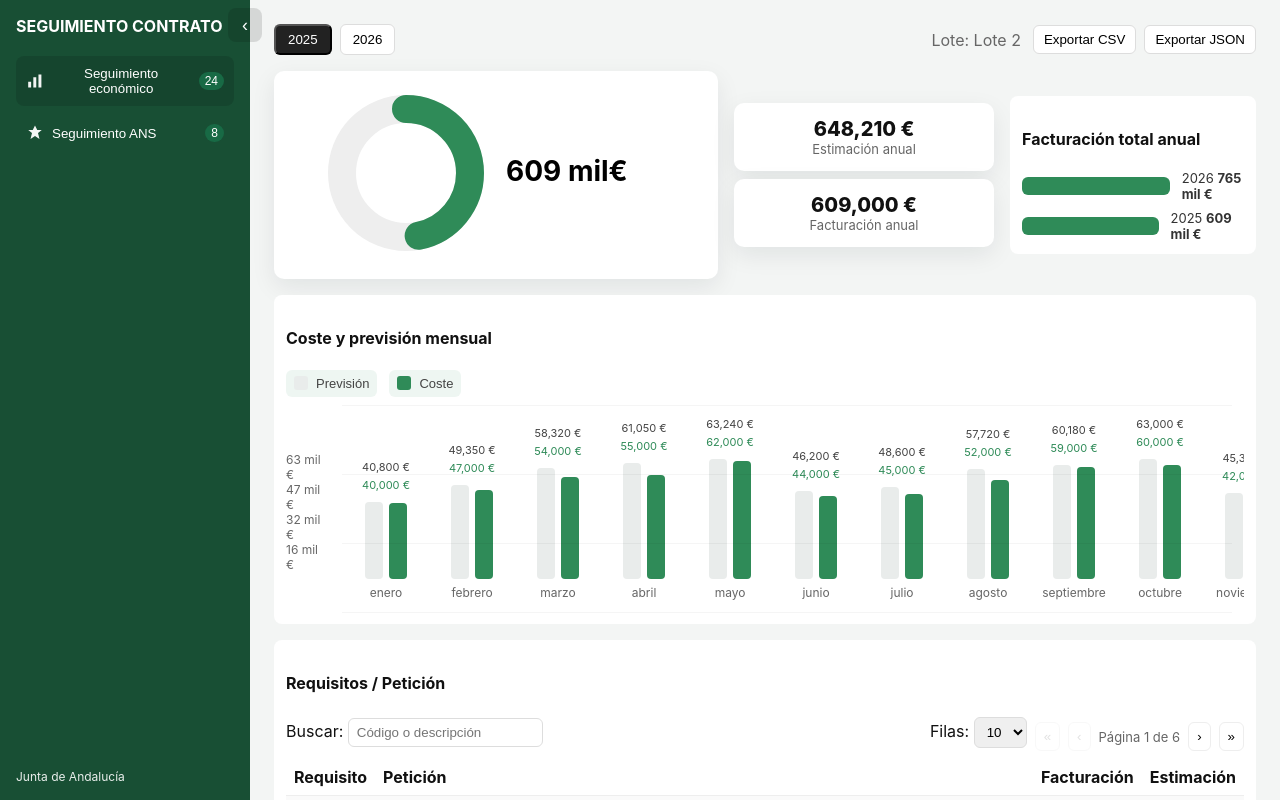
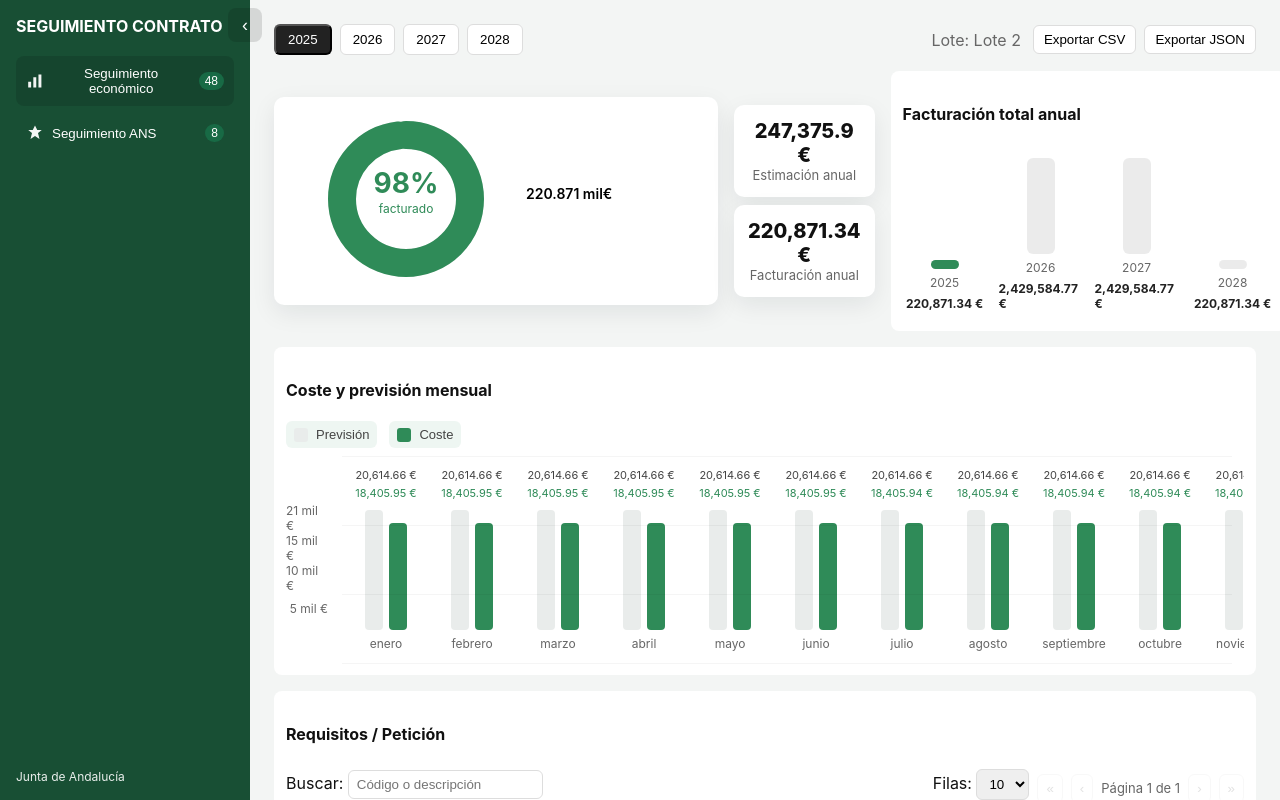
Before and after one commit to nachopavon/testdashboard, a React (Vite) app: page / in a window 1280 px wide. Built offline with nearby package versions, Linux system fonts and the light colour scheme.

Commit message:
Añadir nuevos estilos CSS y lógica para la visualización de datos anuales en el componente Economic

```diff
--- a/src/components/Economic.module.css
+++ b/src/components/Economic.module.css
@@ -15,6 +15,12 @@
 .compItem{display:flex; align-items:center; gap:12px}
 .compBar{height:18px; background:var(--accent); border-radius:6px}
 .compLabel{font-size:13px; color:#333}
+.yearGrid{display:flex; gap:12px; align-items:end; padding:8px 0}
+.yearItem{display:flex; flex-direction:column; align-items:center; gap:6px; width:84px}
+.yearBarWrap{height:100px; display:flex; align-items:end}
+.yearBar{width:28px; border-radius:6px; transition:height .28s var(--transition-fast), background .18s ease}
+.yearLabel{font-size:12px; color:#666}
+.yearValue{font-size:12px; color:#222; font-weight:700}
 .monthly{background:#fff; border-radius:8px; padding:12px}
 .legend{display:flex; gap:12px; align-items:center; margin-bottom:8px}
 .legendItem{display:inline-flex; align-items:center; gap:8px; font-size:13px; color:#444; background:transparent; border:0; padding:6px 8px; border-radius:6px; cursor:pointer}
--- a/src/components/Economic.tsx
+++ b/src/components/Economic.tsx
@@ -25,6 +25,20 @@ export default function Economic(){
   // yearly comparison small bar data
   const otherYear = years.find(y=>y!==year) || years[0]
   const comp = econData.data[otherYear]
+
+  // deterministic percent per year between 85% and 98%
+  function pctForYear(yStr:string){
+    const y = parseInt(yStr)
+    // deterministic formula: maps year -> value in [85,98]
+    const offset = (y * 73) % 14 // 0..13
+    const pctInt = 85 + offset
+    return Math.min(0.98, Math.max(0.85, pctInt / 100))
+  }
+
+  // prepare totals per year for an annual overview
+  const yearList = econData.years.map(String)
+  const yearTotals = yearList.map(y => ({ year: y, fact: econData.data[y]?.facturacion || 0, est: econData.data[y]?.estimacion || 0 }))
+  const maxYearFact = Math.max(...yearTotals.map(y=>y.fact), 1)
 
   // pagination for requisites
   const [page, setPage] = useState(1)
@@ -109,13 +123,28 @@ export default function Economic(){
       </div>
 
       <div className={styles.topRow}>
-        <div className={styles.largeDonut} role="img" aria-label={`Facturación ${fmt(d.facturacion)} de ${year}`}>
-          <svg width="420" height="180" viewBox="0 0 420 180" aria-hidden>
-            <circle cx="120" cy="90" r="64" stroke="#eee" strokeWidth="28" fill="none" />
-            <circle cx="120" cy="90" r="64" stroke="#2f8b58" strokeWidth="28" fill="none"
-              strokeDasharray={`${Math.round((d.facturacion / (d.estimacion||1)) * 200)} 400`} strokeLinecap="round" transform="rotate(-90 120 90)" />
-            <text x="220" y="98" fontSize="28" fontWeight="700">{(d.facturacion/1000).toLocaleString()} mil€</text>
-          </svg>
+        <div className={styles.largeDonut} role="img" aria-label={`Cumplimiento anual ${year}: ${fmt(d.facturacion)} facturado de ${fmt(d.estimacion)}`}>
+          {/* donut shows percent facturado / estimado */}
+          {(() => {
+            const r = 64
+            const circ = 2 * Math.PI * r
+      const pct = pctForYear(String(year))
+            const dash = Math.round(pct * circ)
+      const color = pct >= 0.95 ? 'var(--accent)' : '#2f8b58'
+      const pctLabel = Math.round(pct * 1000) / 10
+            return (
+              <svg width="420" height="180" viewBox="0 0 420 180" aria-hidden>
+                <circle cx="120" cy="90" r={r} stroke="#eee" strokeWidth="28" fill="none" />
+                <circle cx="120" cy="90" r={r} stroke={color} strokeWidth="28" fill="none"
+                  strokeDasharray={`${dash} ${Math.round(circ)}`} strokeLinecap="round" transform="rotate(-90 120 90)" />
+
+        <text x="120" y="84" fontSize="28" fontWeight="700" textAnchor="middle" fill="var(--accent)">{pctLabel}%</text>
+        <text x="120" y="104" fontSize="12" fill="var(--accent)" textAnchor="middle">facturado</text>
+
+                <text x="240" y="90" fontSize="14" fontWeight="600">{(d.facturacion/1000).toLocaleString()} mil€</text>
+              </svg>
+            )
+          })()}
         </div>
 
         <div className={styles.sideCards}>
@@ -131,9 +160,16 @@ export default function Economic(){
 
         <div className={styles.annualComp}>
           <h4>Facturación total anual</h4>
-          <div className={styles.compBars}>
-            <div className={styles.compItem}><div className={styles.compBar} style={{width:`${Math.min(100, comp.facturacion/ (d.facturacion||1) * 100)}%`}}></div><div className={styles.compLabel}>{otherYear} <strong>{(comp.facturacion/1000).toLocaleString()} mil €</strong></div></div>
-            <div className={styles.compItem}><div className={styles.compBar} style={{width:`${Math.min(100, d.facturacion/ (comp.facturacion||1) * 100)}%`}}></div><div className={styles.compLabel}>{year} <strong>{(d.facturacion/1000).toLocaleString()} mil €</strong></div></div>
+          <div className={styles.yearGrid} role="list" aria-label="Facturación anual por año">
+            {yearTotals.map(yt => (
+              <div key={yt.year} role="listitem" className={styles.yearItem} aria-current={yt.year===year ? 'true' : undefined}>
+                <div className={styles.yearBarWrap}>
+                  <div className={styles.yearBar} style={{height: `${Math.round((yt.fact / maxYearFact) * 96)}px`, background: yt.year===year ? 'var(--accent)' : 'rgba(0,0,0,0.08)'}} />
+                </div>
+                <div className={styles.yearLabel}>{yt.year}</div>
+                <div className={styles.yearValue}>{(yt.fact).toLocaleString()} €</div>
+              </div>
+            ))}
           </div>
         </div>
       </div>
--- a/src/data/economicData.ts
+++ b/src/data/economicData.ts
@@ -1,113 +1,88 @@
-const years = [2025, 2026]
+// economicData.ts - final clean implementation
+const years = [2025, 2026, 2027, 2028]
 
 type Requisite = { code: string; description: string; facturacion: number; estimacion: number }
 
-// generador simple para tener cifras consistentes y editables
-function base(n:number){ return Math.round((n + 1) * 1000 + (n % 7) * 1234) }
+const templates = [
+  'Soporte operativo y resolución de incidencias críticas',
+  'Mantenimiento correctivo y parches urgentes',
+  'Mantenimiento evolutivo y mejoras funcionales',
+  'Desarrollo de módulos y nuevas funcionalidades',
+  'Gestión de despliegues y automatización CI/CD',
+  'Monitorización, alertas y operaciones (SRE)',
+  'Documentación, formación y transferencia de conocimiento',
+  'Pruebas, QA y automatización de regresión',
+  'Integración con sistemas externos y APIs',
+  'Optimización de rendimiento e infraestructura'
+]
+
+const totalsByYear: Record<number, number> = {
+  2025: 220871.34,
+  2026: 2429584.77,
+  2027: 2429584.77,
+  2028: 220871.34
+}
+
+const estRate = 0.12
+const maxReqPerBigYear = 55
+const minReqPerSmallYear = 5
 
 const data: Record<string, any> = {}
+const maxTotal = Math.max(...Object.values(totalsByYear))
 
-years.forEach((y, yi) => {
+years.forEach((y) => {
   const yearKey = String(y)
-  const monthlyBase = 40 + yi * 10
+  const totalFact = totalsByYear[y] || 0
 
-  // monthly facturación (en euros)
-  const monthlyFacturacion = Array.from({length:12}, (_,m) => Math.round((monthlyBase + (m % 5) * 5 + yi*3 + (m%3)*2) * 1000))
-
-  // monthly estimación (en euros) ligeramente superior al facturado
-  const monthlyEstimacion = monthlyFacturacion.map((v, idx) => Math.round(v * (1 + ((idx % 4) * 0.03 + (yi?0.08:0.02)))))
-
-  const facturacion = monthlyFacturacion.reduce((a,b)=>a+b,0)
-  const estimacion = monthlyEstimacion.reduce((a,b)=>a+b,0)
-
-  // Generar 55 requisitos realistas para mantenimiento y desarrollo
-  const templates = [
-    'Soporte operativo 24/7: atención y resolución de incidentes críticos',
-    'Mantenimiento correctivo: resolución de fallos y parches urgentes',
-    'Mantenimiento evolutivo: cambios menores y mejoras continuas',
-    'Desarrollo de nuevas funcionalidades según roadmap',
-    'Gestión de despliegues y versionado (CI/CD)',
-    'Monitorización, alertas y operaciones (SRE/ops)',
-    'Documentación, capacitación y transferencia de conocimiento',
-    'Pruebas, QA y automatización de regresión',
-    'Integración con sistemas externos (catastro, padrón)',
-    'Optimización y refactorización de módulos legacy',
-    'Adaptación a normativa de accesibilidad y privacidad',
-    'Automatización de procesos batch y migración de datos',
-    'Implementación de cache y mejoras de rendimiento',
-    'Implementación de API para intercambio con terceros',
-    'Reportes KPI y cuadros de mando para seguimiento',
-    'Gestión de backups y recuperación ante desastres',
-    'Soporte en pruebas de aceptación (UAT) y homologación',
-    'Formación y talleres para equipos internos',
-    'Seguridad: corrección de vulnerabilidades y hardening',
-    'Integración con sede electrónica y firma digital',
-    'Desarrollo de asistente de entrada de datos y formularios',
-    'Mejora en gestión documental y almacenamiento',
-    'Ajustes de permisos y control de accesos por rol',
-    'Automatización de generación de certificados y credenciales',
-    'Implementación de notificaciones y sistema de alertas',
-    'Soporte en despliegues multi-entorno',
-    'Análisis y corrección de inconsistencias en datos históricos',
-    'Optimización de consultas y tiempos de respuesta',
-    'Análisis de seguridad y pruebas de penetración',
-    'Evolutivos para cumplimiento normativo',
-    'Desarrollo de integraciones móviles/UX responsive',
-    'Migración a nuevas versiones de frameworks',
-    'Asesoría técnica y revisión arquitectónica',
-    'Configuración y ajustes de monitorización de infra',
-    'Soporte remoto en ventanas de mantenimiento',
-    'Consolidación de logs y trazabilidad',
-    'Refactor y modularización para mantenibilidad',
-    'Implementación de pruebas de carga y escalado',
-    'Generación de informes ad-hoc para dirección',
-    'Mejora en accesibilidad y localización',
-    'Gestión de incidencias y seguimiento SLA',
-    'Implementación de analítica y telemetría',
-    'Adaptación de exportes e informes a nuevos formatos',
-    'Homologación con proveedores y APIs externas',
-    'Soporte en integración con pasarelas de pago',
-    'Mecanismos de auditoría y cumplimiento legal',
-    'Mejoras en encriptación y gestión de claves',
-    'Monitorización de costes y optimización cloud',
-    'Desarrollo de herramientas internas para productividad'
-  ]
-
-  let requisites: Requisite[] = Array.from({length:55}, (_,i)=>{
-    const code = `REQ.${String(i+1).padStart(2,'0')}`
-    const template = templates[i % templates.length]
-    const description = `${template} - alcance estimado para el año ${y}`
-    const factor = 1000 + (i % 11) * 250 + yi * 4000
-    const factBase = Math.round(base(i) * (1 + (i % 7) * 0.02) + factor)
-    const estBase = Math.round(factBase * (1 + 0.12 + (i % 5) * 0.02))
-    return { code, description, facturacion: factBase, estimacion: estBase }
+  const totalFactCents = Math.round(totalFact * 100)
+  const baseMonth = Math.floor(totalFactCents / 12)
+  let rem = totalFactCents - baseMonth * 12
+  const monthlyFacturacion = Array.from({ length: 12 }, () => {
+    const add = rem > 0 ? 1 : 0
+    if (rem > 0) rem -= 1
+    return (baseMonth + add) / 100
   })
 
-  // Ajustar las REQ para que sumen exactamente los totales mensuales calculados arriba
-  const sumReqFact = requisites.reduce((s,r)=>s + r.facturacion, 0)
-  const sumReqEst = requisites.reduce((s,r)=>s + r.estimacion, 0)
+  const totalEstCents = Math.round(totalFactCents * (1 + estRate))
+  const baseEst = Math.floor(totalEstCents / 12)
+  let remE = totalEstCents - baseEst * 12
+  const monthlyEstimacion = Array.from({ length: 12 }, () => {
+    const add = remE > 0 ? 1 : 0
+    if (remE > 0) remE -= 1
+    return (baseEst + add) / 100
+  })
 
-  // Si las sumas son cero (protección), no escalar
-  if(sumReqFact > 0){
-    const scaleFact = facturacion / sumReqFact
-    requisites = requisites.map(r => ({ ...r, facturacion: Math.round(r.facturacion * scaleFact) }))
-    // corregir diferencia por redondeo en el último elemento
-    const adjFact = requisites.reduce((s,r)=>s + r.facturacion, 0)
-    const diffFact = facturacion - adjFact
-    if(diffFact !== 0){
-      requisites[requisites.length - 1].facturacion += diffFact
-    }
+  const facturacion = Math.round(monthlyFacturacion.reduce((a: number, b: number) => a + b, 0) * 100) / 100
+  const estimacion = Math.round(monthlyEstimacion.reduce((a: number, b: number) => a + b, 0) * 100) / 100
+
+  const proportion = maxTotal > 0 ? totalFact / maxTotal : 1
+  let reqCount = Math.max(minReqPerSmallYear, Math.round(proportion * maxReqPerBigYear))
+  reqCount = Math.min(reqCount, maxReqPerBigYear)
+  if (reqCount < 1) reqCount = 1
+
+  const requisites: Requisite[] = []
+  const perReqBase = Math.floor(totalFactCents / reqCount)
+  let perReqRem = totalFactCents - perReqBase * reqCount
+  for (let i = 0; i < reqCount; i++) {
+    const add = perReqRem > 0 ? 1 : 0
+    if (perReqRem > 0) perReqRem -= 1
+    const factC = perReqBase + add
+    const estC = Math.round(factC * (1 + estRate))
+    requisites.push({ code: `REQ.${String(i + 1).padStart(2, '0')}`, description: `${templates[i % templates.length]} - alcance ${y}`, facturacion: factC / 100, estimacion: estC / 100 })
   }
 
-  if(sumReqEst > 0){
-    const scaleEst = estimacion / sumReqEst
-    requisites = requisites.map(r => ({ ...r, estimacion: Math.round(r.estimacion * scaleEst) }))
-    // corregir diferencia por redondeo en el último elemento
-    const adjEst = requisites.reduce((s,r)=>s + r.estimacion, 0)
-    const diffEst = estimacion - adjEst
-    if(diffEst !== 0){
-      requisites[requisites.length - 1].estimacion += diffEst
-    }
+  const sumFactCents = requisites.reduce((s, r) => s + Math.round(r.facturacion * 100), 0)
+  const diffFact = totalFactCents - sumFactCents
+  if (diffFact !== 0 && requisites.length > 0) {
+    const last = requisites[requisites.length - 1]
+    last.facturacion = Math.round((last.facturacion * 100 + diffFact)) / 100
+  }
+
+  const sumEstCents = requisites.reduce((s, r) => s + Math.round(r.estimacion * 100), 0)
+  const diffEst = totalEstCents - sumEstCents
+  if (diffEst !== 0 && requisites.length > 0) {
+    const last = requisites[requisites.length - 1]
+    last.estimacion = Math.round((last.estimacion * 100 + diffEst)) / 100
   }
 
   data[yearKey] = { monthlyFacturacion, monthlyEstimacion, facturacion, estimacion, requisites }
```
Also changed, not shown: 5 other files (tests, documents, lock files or other folders).
